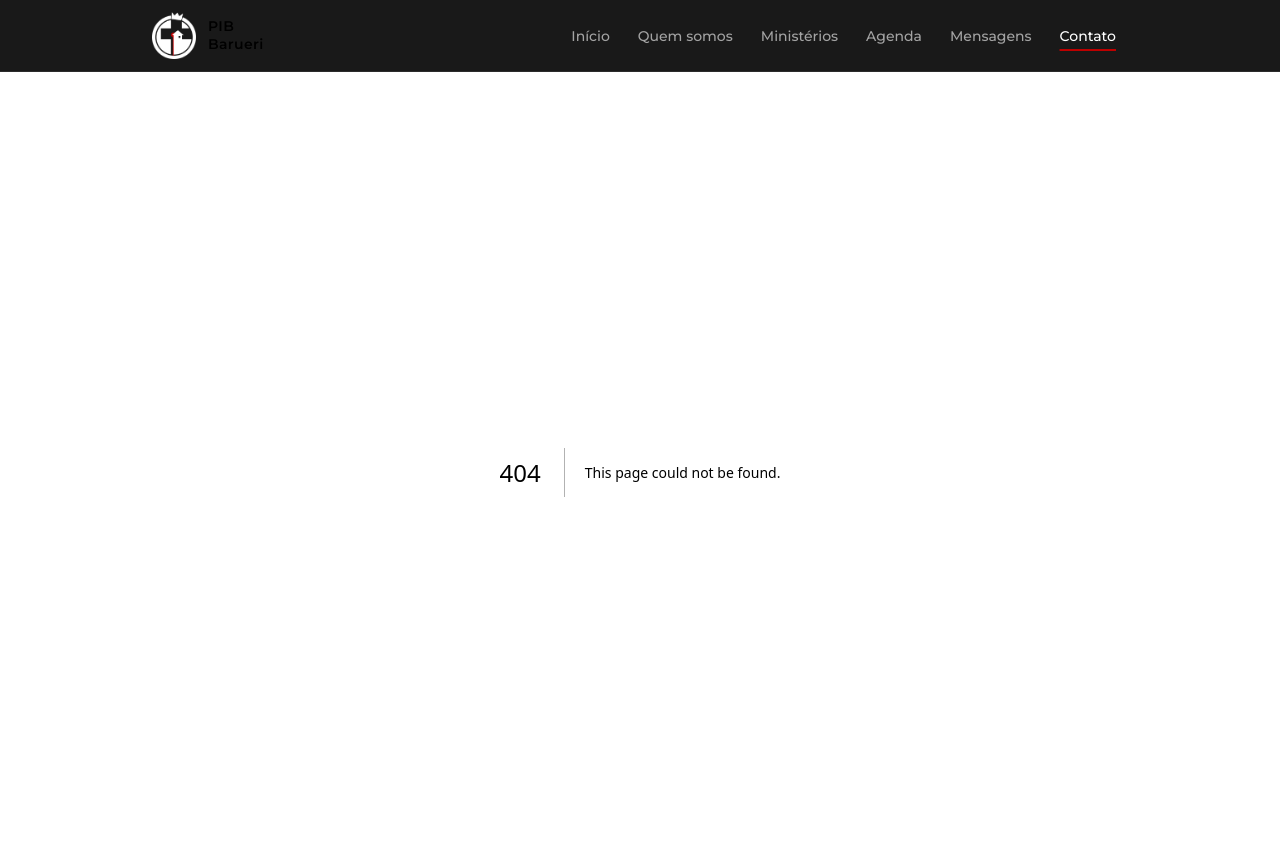
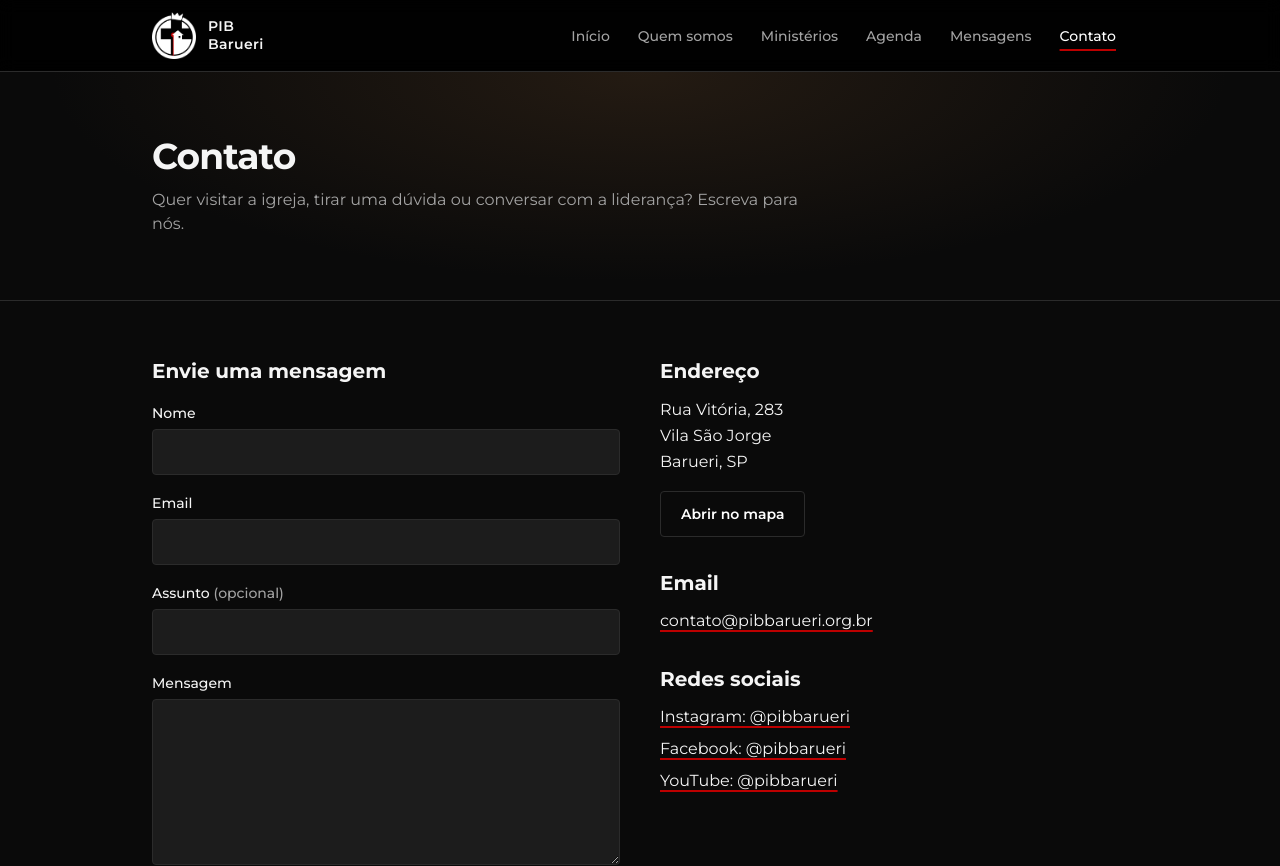
Before and after one commit to pibbarueri/site, a Next.js app: page /contato in a window 1280 px wide. Before the commit this address had no page. Shown: the top 866 px of the page. Built offline with nearby package versions, Linux system fonts and the light colour scheme.

Commit message:
feat: add contact page and form

```diff
--- /dev/null
+++ b/src/app/api/contact/route.ts
@@ -0,0 +1,81 @@
+import { NextResponse } from "next/server";
+import { SITE } from "@/lib/config";
+
+const WINDOW_MS = 10 * 60 * 1000;
+const MAX_PER_WINDOW = 3;
+const attempts = new Map<string, number[]>();
+
+// Simple per-IP limit. Each serverless instance keeps its own count, so this slows
+// casual abuse down but does not stop a coordinated one.
+function isOverLimit(ip: string): boolean {
+  const now = Date.now();
+  const recent = (attempts.get(ip) ?? []).filter((t) => now - t < WINDOW_MS);
+  if (recent.length >= MAX_PER_WINDOW) {
+    attempts.set(ip, recent);
+    return true;
+  }
+  recent.push(now);
+  attempts.set(ip, recent);
+  return false;
+}
+
+function text(value: unknown, max: number): string {
+  return typeof value === "string" ? value.trim().slice(0, max) : "";
+}
+
+// Messages are shown to visitors, so they stay in Portuguese.
+const fail = (message: string, status: number) =>
+  NextResponse.json({ error: message }, { status });
+
+export async function POST(request: Request) {
+  let body: Record<string, unknown>;
+  try {
+    body = await request.json();
+  } catch {
+    return fail("Requisição inválida.", 400);
+  }
+
+  // Bots fill the hidden field. Answer as if it worked.
+  if (text(body.website, 200)) return NextResponse.json({ ok: true });
+
+  const name = text(body.name, 100);
+  const email = text(body.email, 200);
+  const subject = text(body.subject, 120);
+  const message = text(body.message, 3000);
+
+  if (name.length < 2) return fail("Informe seu nome.", 400);
+  if (!/^[^\s@]+@[^\s@]+\.[^\s@]+$/.test(email)) return fail("Informe um email válido.", 400);
+  if (message.length < 5) return fail("Escreva sua mensagem.", 400);
+
+  const ip = request.headers.get("x-forwarded-for")?.split(",")[0]?.trim() ?? "unknown";
+  if (isOverLimit(ip)) {
+    return fail("Você enviou mensagens demais. Tente de novo em alguns minutos.", 429);
+  }
+
+  const webhook = process.env.CONTACT_WEBHOOK_URL;
+  if (!webhook) {
+    return fail(`O formulário ainda não está ativo. Escreva para ${SITE.email}.`, 503);
+  }
+
+  try {
+    const res = await fetch(webhook, {
+      method: "POST",
+      headers: { "Content-Type": "application/json" },
+      body: JSON.stringify({
+        secret: process.env.CONTACT_WEBHOOK_SECRET ?? "",
+        name,
+        email,
+        subject,
+        message,
+      }),
+      redirect: "follow",
+    });
+    const result = (await res.json().catch(() => null)) as { ok?: boolean } | null;
+    if (!res.ok || !result?.ok) {
+      return fail(`Não foi possível enviar agora. Escreva para ${SITE.email}.`, 502);
+    }
+    return NextResponse.json({ ok: true });
+  } catch {
+    return fail(`Não foi possível enviar agora. Escreva para ${SITE.email}.`, 502);
+  }
+}
--- /dev/null
+++ b/src/app/contato/page.tsx
@@ -0,0 +1,75 @@
+import type { Metadata } from "next";
+import { ContactForm } from "@/components/contact-form";
+import { Container, PageTitle, secondaryButton, textLink } from "@/components/ui";
+import { SITE } from "@/lib/config";
+
+export const metadata: Metadata = {
+  title: "Contato",
+  description: "Fale com a Primeira Igreja Batista em Barueri: endereço, email e redes sociais.",
+};
+
+export default function Contact() {
+  return (
+    <>
+      <PageTitle title="Contato">
+        Quer visitar a igreja, tirar uma dúvida ou conversar com a liderança? Escreva para nós.
+      </PageTitle>
+
+      <Container className="grid gap-10 py-10 sm:py-14 md:grid-cols-2">
+        <div>
+          <h2 className="mb-4 text-xl font-bold">Envie uma mensagem</h2>
+          <ContactForm />
+        </div>
+
+        <div className="space-y-8">
+          <section>
+            <h2 className="mb-3 text-xl font-bold">Endereço</h2>
+            <address className="not-italic leading-relaxed">
+              {SITE.address.map((line) => (
+                <span key={line} className="block">
+                  {line}
+                </span>
+              ))}
+            </address>
+            <a
+              href={SITE.mapsUrl}
+              target="_blank"
+              rel="noopener noreferrer"
+              className={`mt-4 ${secondaryButton}`}
+            >
+              Abrir no mapa
+            </a>
+          </section>
+
+          <section>
+            <h2 className="mb-3 text-xl font-bold">Email</h2>
+            <a href={`mailto:${SITE.email}`} className={textLink}>
+              {SITE.email}
+            </a>
+          </section>
+
+          <section>
+            <h2 className="mb-3 text-xl font-bold">Redes sociais</h2>
+            <ul className="space-y-2">
+              <li>
+                <a href={SITE.social.instagram} target="_blank" rel="noopener noreferrer" className={textLink}>
+                  Instagram: @pibbarueri
+                </a>
+              </li>
+              <li>
+                <a href={SITE.social.facebook} target="_blank" rel="noopener noreferrer" className={textLink}>
+                  Facebook: @pibbarueri
+                </a>
+              </li>
+              <li>
+                <a href={SITE.social.youtube} target="_blank" rel="noopener noreferrer" className={textLink}>
+                  YouTube: @pibbarueri
+                </a>
+              </li>
+            </ul>
+          </section>
+        </div>
+      </Container>
+    </>
+  );
+}
--- /dev/null
+++ b/src/components/contact-form.tsx
@@ -0,0 +1,101 @@
+"use client";
+
+import { useState } from "react";
+import { primaryButton } from "@/components/ui";
+
+type Status = "idle" | "sending" | "sent" | "error";
+
+const fieldClass =
+  "mt-1 block w-full rounded border border-border bg-surface-raised px-3 py-2.5 text-white placeholder:text-muted focus:border-white";
+
+export function ContactForm() {
+  const [status, setStatus] = useState<Status>("idle");
+  const [errorMessage, setErrorMessage] = useState("");
+
+  async function submit(e: React.SyntheticEvent<HTMLFormElement>) {
+    e.preventDefault();
+    const form = e.currentTarget;
+    const data = Object.fromEntries(new FormData(form));
+    setStatus("sending");
+    setErrorMessage("");
+    try {
+      const res = await fetch("/api/contact", {
+        method: "POST",
+        headers: { "Content-Type": "application/json" },
+        body: JSON.stringify(data),
+      });
+      const body = (await res.json().catch(() => ({}))) as { error?: string };
+      if (!res.ok) {
+        setErrorMessage(body.error ?? "Não foi possível enviar agora. Tente de novo em instantes.");
+        setStatus("error");
+        return;
+      }
+      form.reset();
+      setStatus("sent");
+    } catch {
+      setErrorMessage("Sem conexão no momento. Tente de novo em instantes.");
+      setStatus("error");
+    }
+  }
+
+  if (status === "sent") {
+    return (
+      <div role="status" className="rounded-lg border border-border bg-surface p-6">
+        <p className="text-lg font-semibold">Mensagem enviada.</p>
+        <p className="mt-2 text-muted">Obrigado pelo contato! Responderemos assim que possível.</p>
+        <button
+          type="button"
+          onClick={() => setStatus("idle")}
+          className="mt-4 text-sm font-medium underline decoration-brand decoration-2 underline-offset-4"
+        >
+          Enviar outra mensagem
+        </button>
+      </div>
+    );
+  }
+
+  return (
+    <form onSubmit={submit} className="space-y-4">
+      <div>
+        <label htmlFor="name" className="text-sm font-medium">
+          Nome
+        </label>
+        <input id="name" name="name" type="text" required minLength={2} maxLength={100} autoComplete="name" className={fieldClass} />
+      </div>
+      <div>
+        <label htmlFor="email" className="text-sm font-medium">
+          Email
+        </label>
+        <input id="email" name="email" type="email" required maxLength={200} autoComplete="email" className={fieldClass} />
+      </div>
+      <div>
+        <label htmlFor="subject" className="text-sm font-medium">
+          Assunto <span className="text-muted">(opcional)</span>
+        </label>
+        <input id="subject" name="subject" type="text" maxLength={120} className={fieldClass} />
+      </div>
+      <div>
+        <label htmlFor="message" className="text-sm font-medium">
+          Mensagem
+        </label>
+        <textarea id="message" name="message" required minLength={5} maxLength={3000} rows={6} className={fieldClass} />
+      </div>
+
+      {/* Honeypot: people never see it, bots fill it in. */}
+      <div className="absolute -left-[9999px]" aria-hidden="true">
+        <label htmlFor="website">Não preencha este campo</label>
+        <input id="website" name="website" type="text" tabIndex={-1} autoComplete="off" />
+      </div>
+
+      <button type="submit" disabled={status === "sending"} className={`${primaryButton} disabled:opacity-60`}>
+        {status === "sending" ? "Enviando..." : "Enviar mensagem"}
+      </button>
+
+      {status === "error" && (
+        <p role="alert" className="text-sm text-white underline decoration-brand decoration-2 underline-offset-4">
+          {errorMessage}
+        </p>
+      )}
+    </form>
+  );
+}
```
Also changed, not shown: 2 other files (tests, documents, lock files or other folders).
